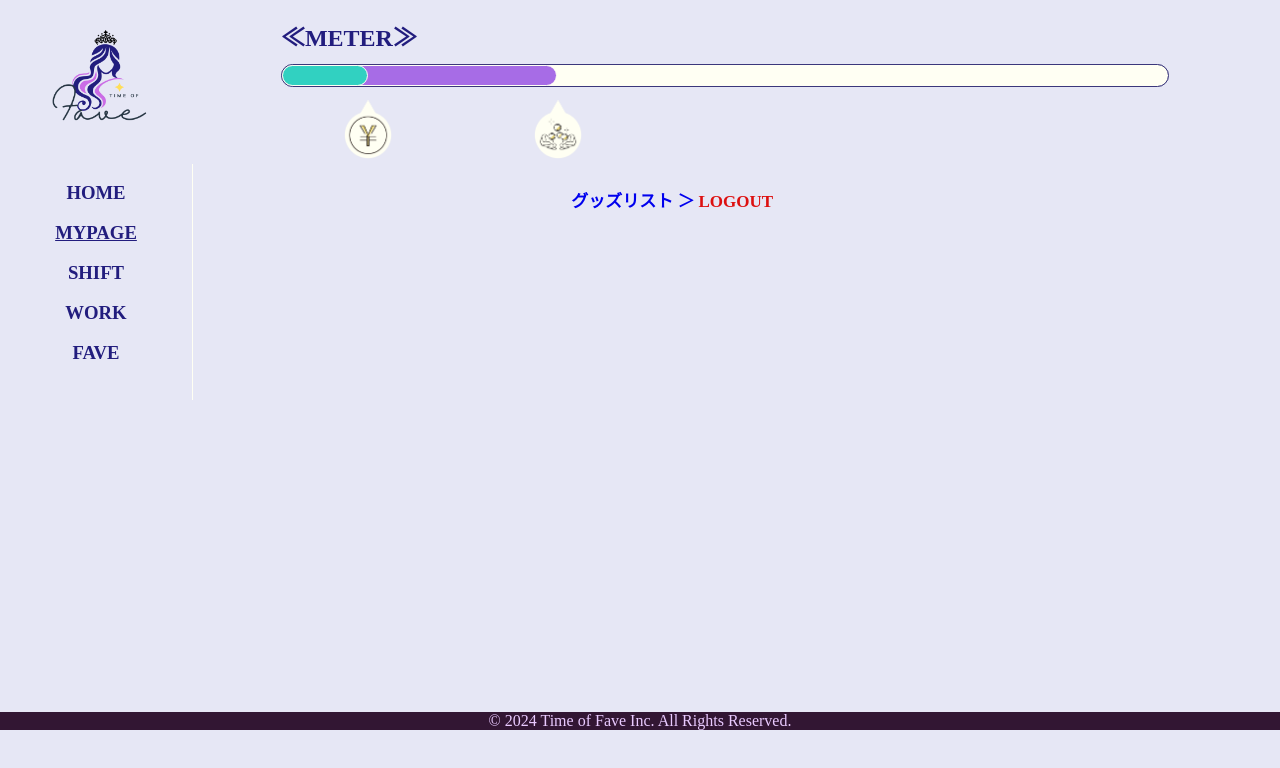
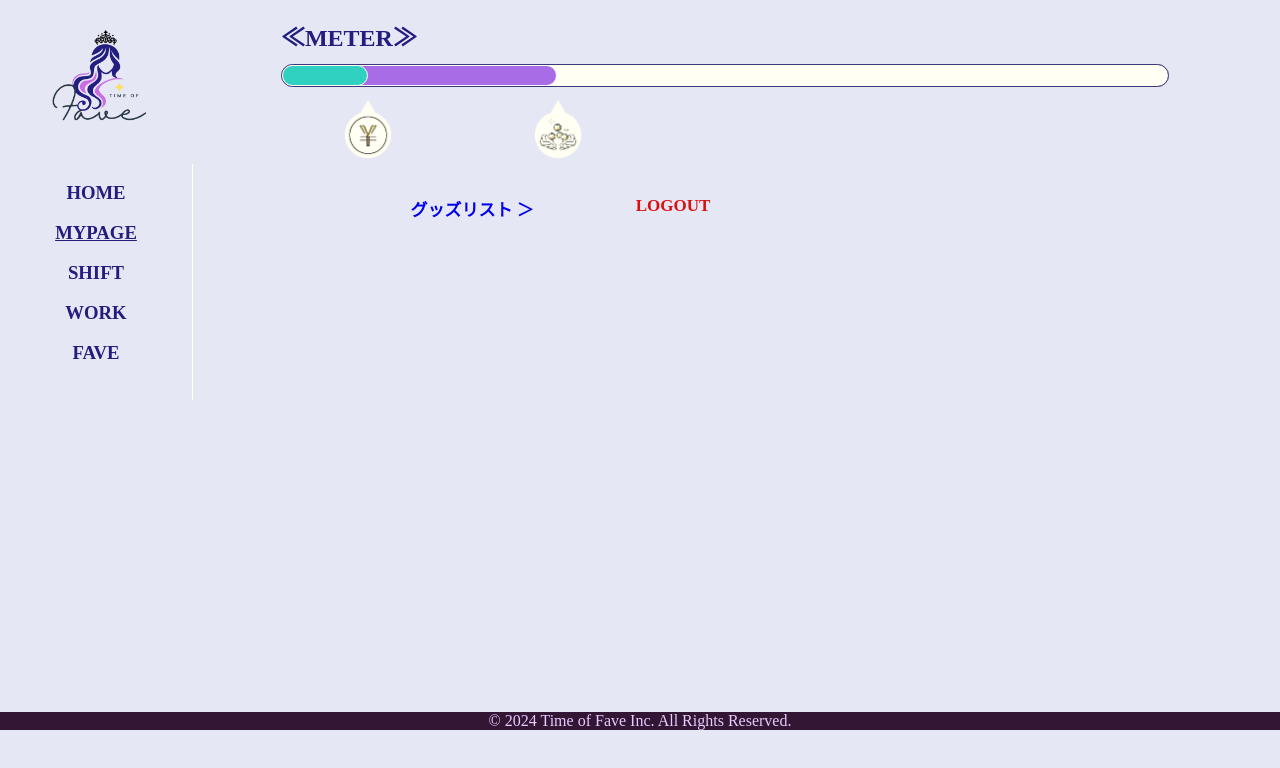
Before and after one commit to KikuchiYuki/Fave, a plain HTML site: page Time of Fave/MypageFile/mypage/mypage.html in a window 1280 px wide. Drawn offline with Linux system fonts and the light colour scheme; a web font is replaced by a local one.

Commit message:
ファイル名を修正

```diff
--- a/Time of Fave/MypageFile/mypage/mypage.css
+++ b/Time of Fave/MypageFile/mypage/mypage.css
@@ -34,15 +34,25 @@
 
 .top-link {
     margin-top: 5%;
+    width: 100%;
+    padding: 3%;
 }
 
 .top-link .list-link {
+    float: left;
+}
+
+.top-link .list-link a {
     text-decoration: none;
     font-weight: 900;
     font-size: 17px;
 }
 
 .top-link .out-link {
+    float: right;
+}
+
+.top-link .out-link a {
     text-decoration: none;
     font-weight: 900;
     font-size: 17px;
--- a/Time of Fave/MypageFile/mypage/mypage.html
+++ b/Time of Fave/MypageFile/mypage/mypage.html
@@ -66,8 +66,8 @@
 
             <div class="scroll-content">
                 <div class="top-link">
-                    <a class="list-link" href="../../Goods&FinFile/goods/goods.html">グッズリスト ＞</a>
-                    <a class="out-link" href="../../Log&Re&DeleFile/login/login.html">LOGOUT</a>
+                    <div class="list-link"><a href="../../GoodsFinFile/goods/goods.html">グッズリスト ＞</a></div>
+                    <div class="out-link"><a href="../../LogReDeleFile/login/login.html">LOGOUT</a></div>
                 </div>
             </div>
 
--- a/Time of Fave/all.css
+++ b/Time of Fave/all.css
@@ -141,7 +141,7 @@ body {
 .scroll-content {
     width: 300px;
     height: 600px;
-    margin: 0 auto;
+    margin: 0 20%;
 }
 
 .scroll-box::-webkit-scrollbar {
```
Also changed, not shown: Time of Fave/GoodsFinFile/fin_edit/fin_edit.css (renamed from Time of Fave/Goods&FinFile/fin_edit/fin_edit.css), Time of Fave/GoodsFinFile/fin_edit/fin_edit.html (renamed from Time of Fave/Goods&FinFile/fin_edit/fin_edit.html), Time of Fave/GoodsFinFile/goods/goods.css (renamed from Time of Fave/Goods&FinFile/goods/goods.css), Time of Fave/GoodsFinFile/goods/goods.html (renamed from Time of Fave/Goods&FinFile/goods/goods.html), Time of Fave/GoodsFinFile/goods_add/goods_add.css (renamed from Time of Fave/Goods&FinFile/goods_add/goods_add.css), Time of Fave/GoodsFinFile/goods_add/goods_add.html (renamed from Time of Fave/Goods&FinFile/goods_add/goods_add.html), Time of Fave/GoodsFinFile/goods_edit/goods_edit.css (renamed from Time of Fave/Goods&FinFile/goods_edit/goods_edit.css), Time of Fave/GoodsFinFile/goods_edit/goods_edit.html (renamed from Time of Fave/Goods&FinFile/goods_edit/goods_edit.html), Time of Fave/LogReDeleFile/login/login.css (renamed from Time of Fave/Log&Re&DeleFile/login/login.css), Time of Fave/LogReDeleFile/login/login.html (renamed from Time of Fave/Log&Re&DeleFile/login/login.html), Time of Fave/LogReDeleFile/re/re.css (renamed from Time of Fave/Log&Re&DeleFile/re/re.css), Time of Fave/LogReDeleFile/re/re.html (renamed from Time of Fave/Log&Re&DeleFile/re/re.html), Time of Fave/LogReDeleFile/re/re.js (renamed from Time of Fave/Log&Re&DeleFile/re/re.js).
